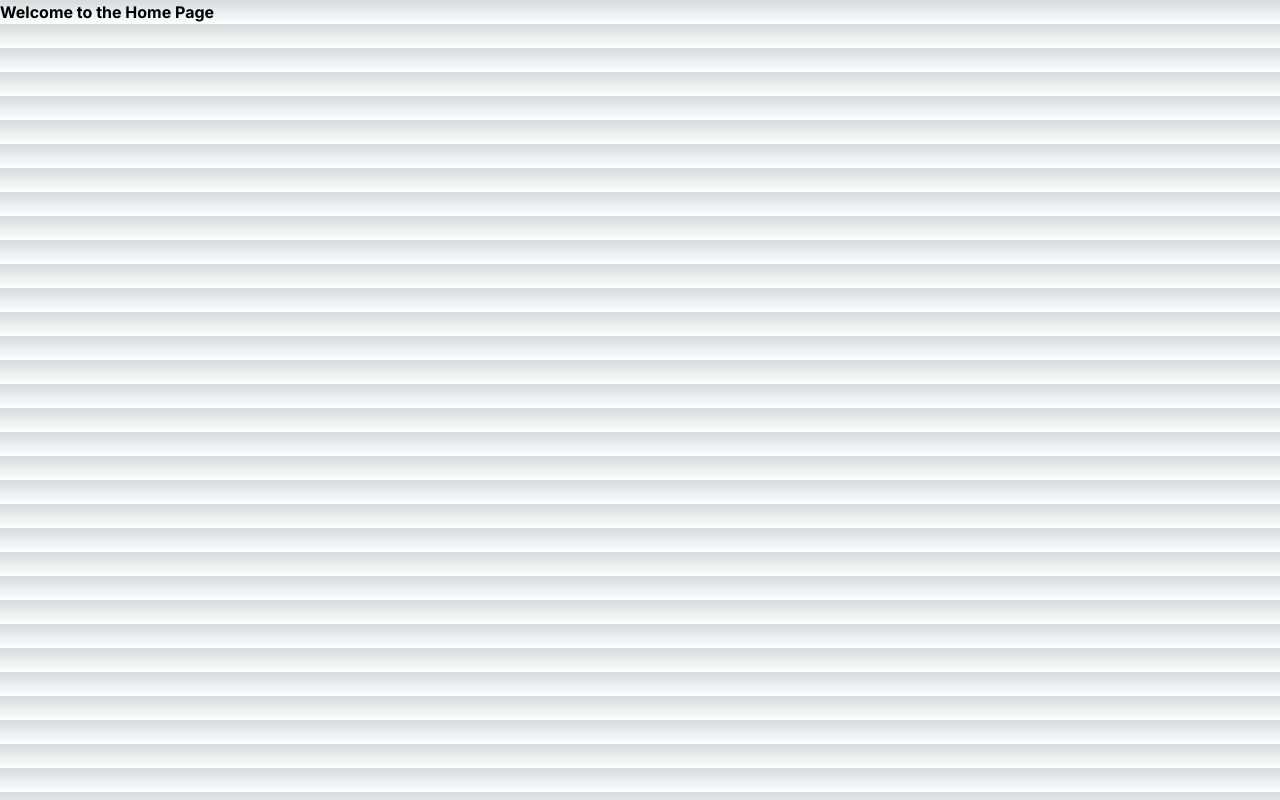
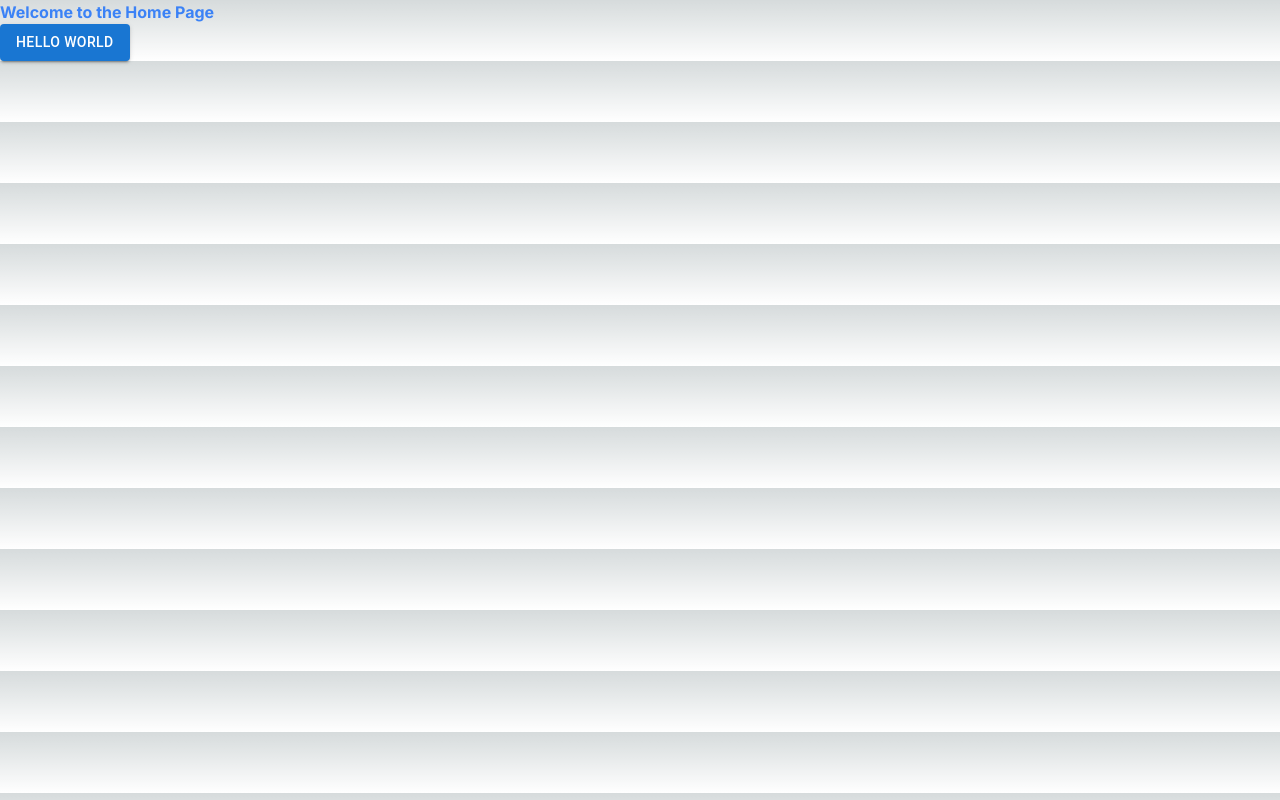
Before and after one commit to kkipngenokoech/veltech, a Next.js app: page / in a window 1280 px wide. Built offline with nearby package versions, Linux system fonts and the light colour scheme.

Commit message:
material ui is working

```diff
--- a/package.json
+++ b/package.json
@@ -9,6 +9,9 @@
     "lint": "next lint"
   },
   "dependencies": {
+    "@emotion/react": "^11.11.3",
+    "@emotion/styled": "^11.11.0",
+    "@mui/material": "^5.15.7",
     "next": "14.1.0",
     "react": "^18",
     "react-dom": "^18"
--- a/src/app/page.js
+++ b/src/app/page.js
@@ -1,12 +1,21 @@
 // pages/index.js
 
+import { Button } from '@mui/material';
 import React from 'react';
 
-const Home = () => (
+function Home() {
+  return (
   <div>
-    <h1 className='text-blue font-bold'>Welcome to the Home Page</h1>
-    {/* Add more HTML/JSX here for your landing page */}
+      <h1 className='text-blue-500 font-bold'>Welcome to the Home Page</h1>
+      <Button variant="contained" color="primary">
+  Hello World
+</Button>
+
   </div>
-);
+  )
+}
+
+
+
 
 export default Home;
```
Also changed, not shown: 1 other file (tests, documents, lock files or other folders).
